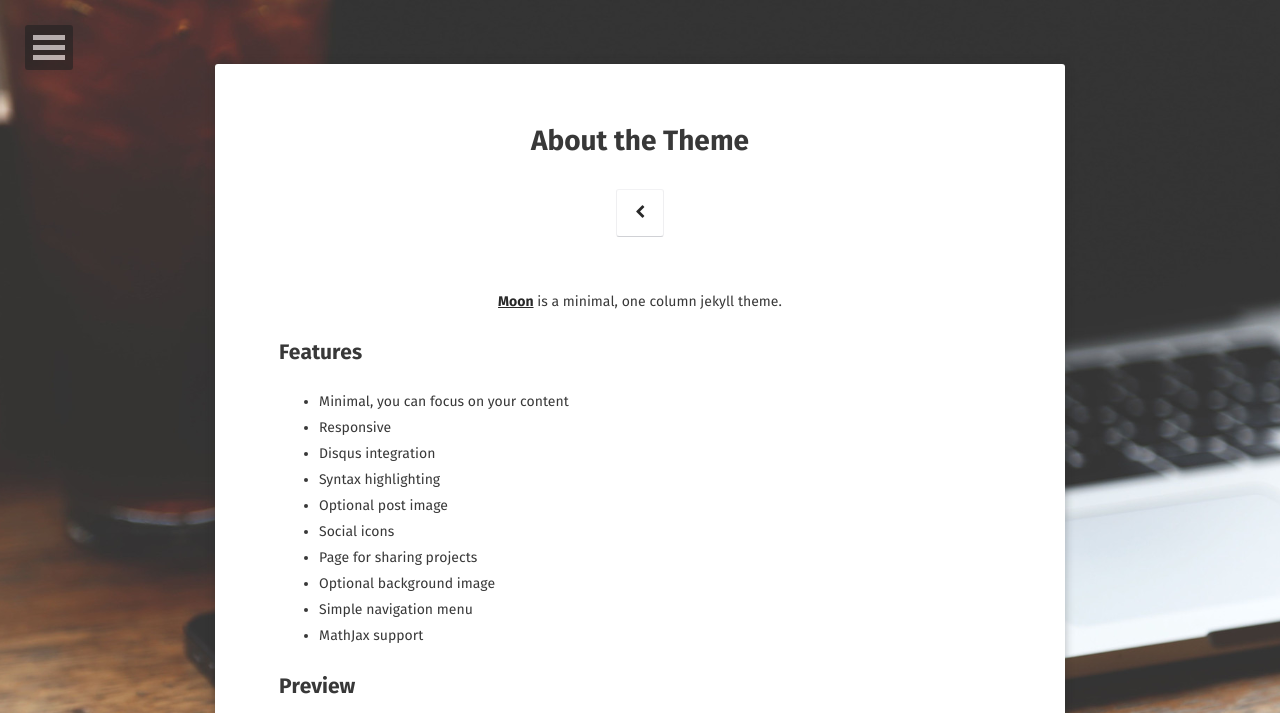
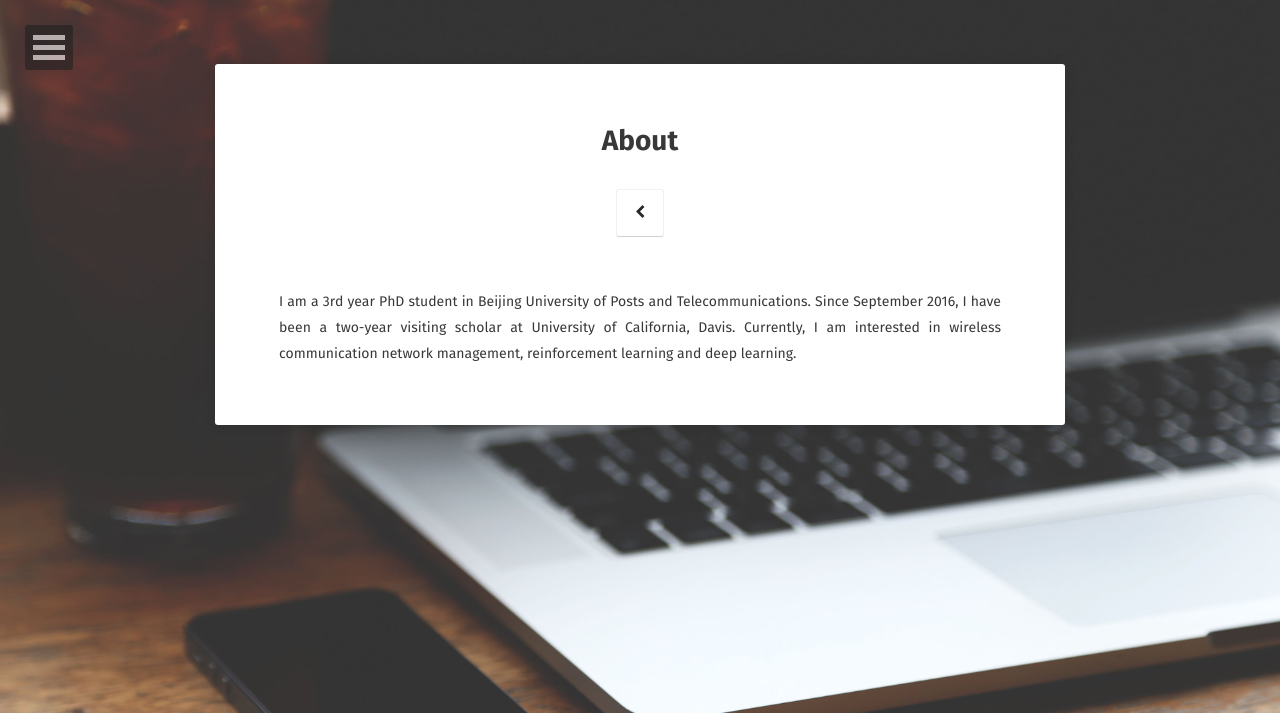
Before and after one commit to wang90063/wang90063.github.io, a Jekyll site: the page built from about/index.md, in a window 1280 px wide. Shown: the top 713 px of the page. Built offline with Jekyll 4.4.1, drawn with Linux system fonts in a browser that asks for light colours; some web fonts are replaced; some of the changed text lies outside the part shown; grey boxes are pictures that could not be loaded.

```diff
--- a/_layouts/post.html
+++ b/_layouts/post.html
@@ -8,6 +8,9 @@ layout: compress
 <!--[if gt IE 8]><!--> <html class="no-js"><!--<![endif]-->
 <head>
     {% include head.html %}
+    <script type="text/javascript"
+ src="http://cdn.mathjax.org/mathjax/latest/MathJax.js?config=TeX-AMS-MML_HTMLorMML">
+</script>
 </head>
 <body>
     {% include nav.html %}
--- a/about/index.md
+++ b/about/index.md
@@ -1,37 +1,8 @@
 ---
 layout: page
-title: About the Theme
-tags: [about, Jekyll, theme, moon]
-date: 2016-03-21
+title: About
+date: 2017-05-20
 comments: false
 ---
 
-<center><a href="http://taylantatli.github.io/Moon"><b>Moon</b></a> is a minimal, one column jekyll theme.</center>
-
-## Features
-* Minimal, you can focus on your content
-* Responsive
-* Disqus integration
-* Syntax highlighting
-* Optional post image
-* Social icons
-* Page for sharing projects
-* Optional background image
-* Simple navigation menu
-* MathJax support
-
-## Preview
-
-{% capture images %}
-    https://cloud.githubusercontent.com/assets/754514/14509720/61c61058-01d6-11e6-93ab-0918515ecd56.png
-    https://cloud.githubusercontent.com/assets/754514/14509716/61ac6c8e-01d6-11e6-879f-8308883de790.png
-{% endcapture %}
-{% include gallery images=images caption="Screenshots of Moon Theme" cols=2 %}
-
-See a [live version of Moon](http://taylantatli.github.io/Moon) hosted on GitHub.
-
-## Getting Started
-
-To learn how to install and use this theme check out the [Setup Guide](http://taylantatli.me/Moon/moon-theme/) for more information.
-
-[Install Moon](https://github.com/TaylanTatli/Moon){: .btn}
+I am a 3rd year PhD student in Beijing University of Posts and Telecommunications. Since September 2016, I have been a two-year visiting scholar at University of California, Davis. Currently, I am interested in wireless communication network management, reinforcement learning and deep learning.
```
Also changed, not shown: _posts/2017-05-20-DPG.md (added, +13 -0 lines).
